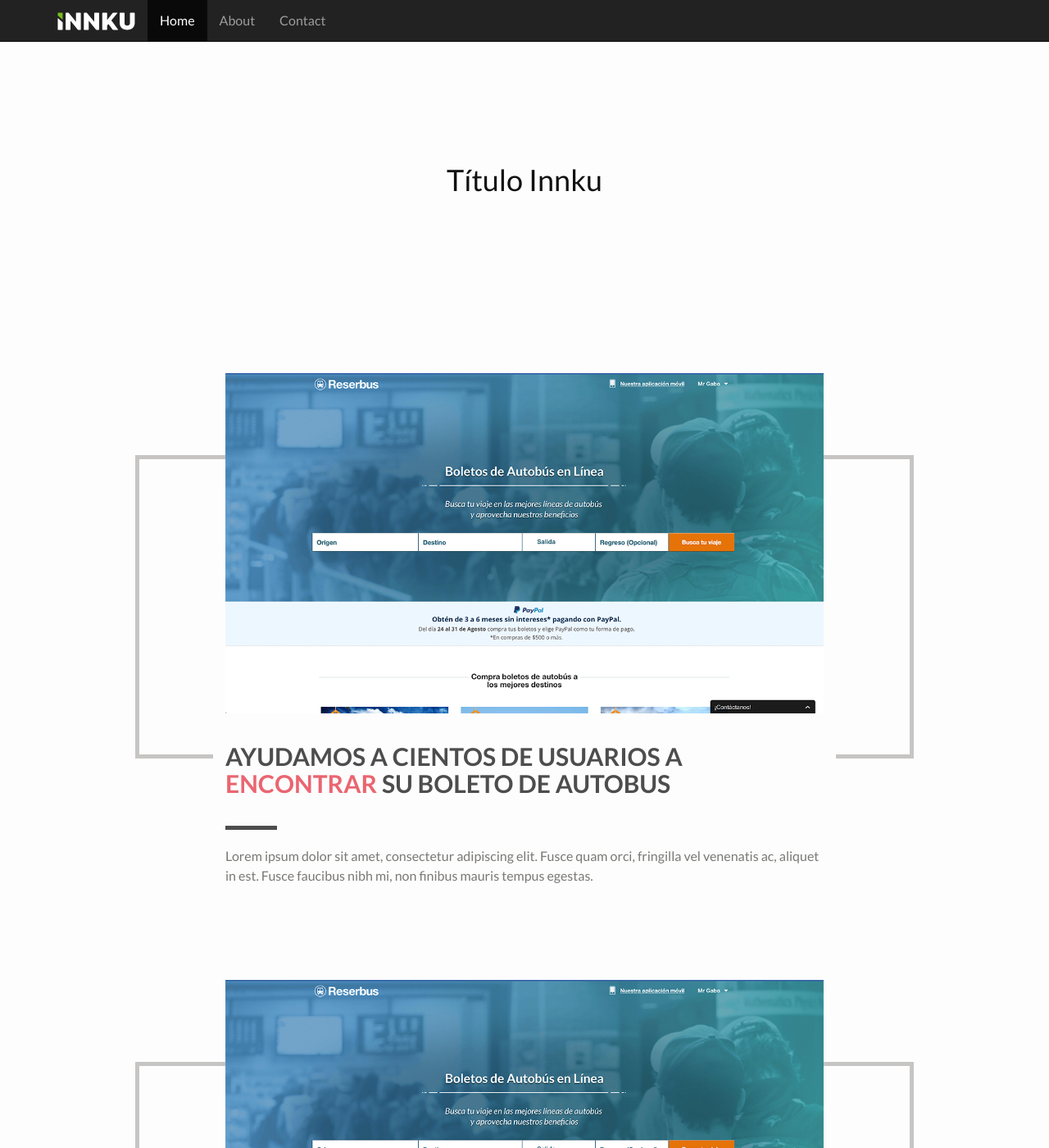
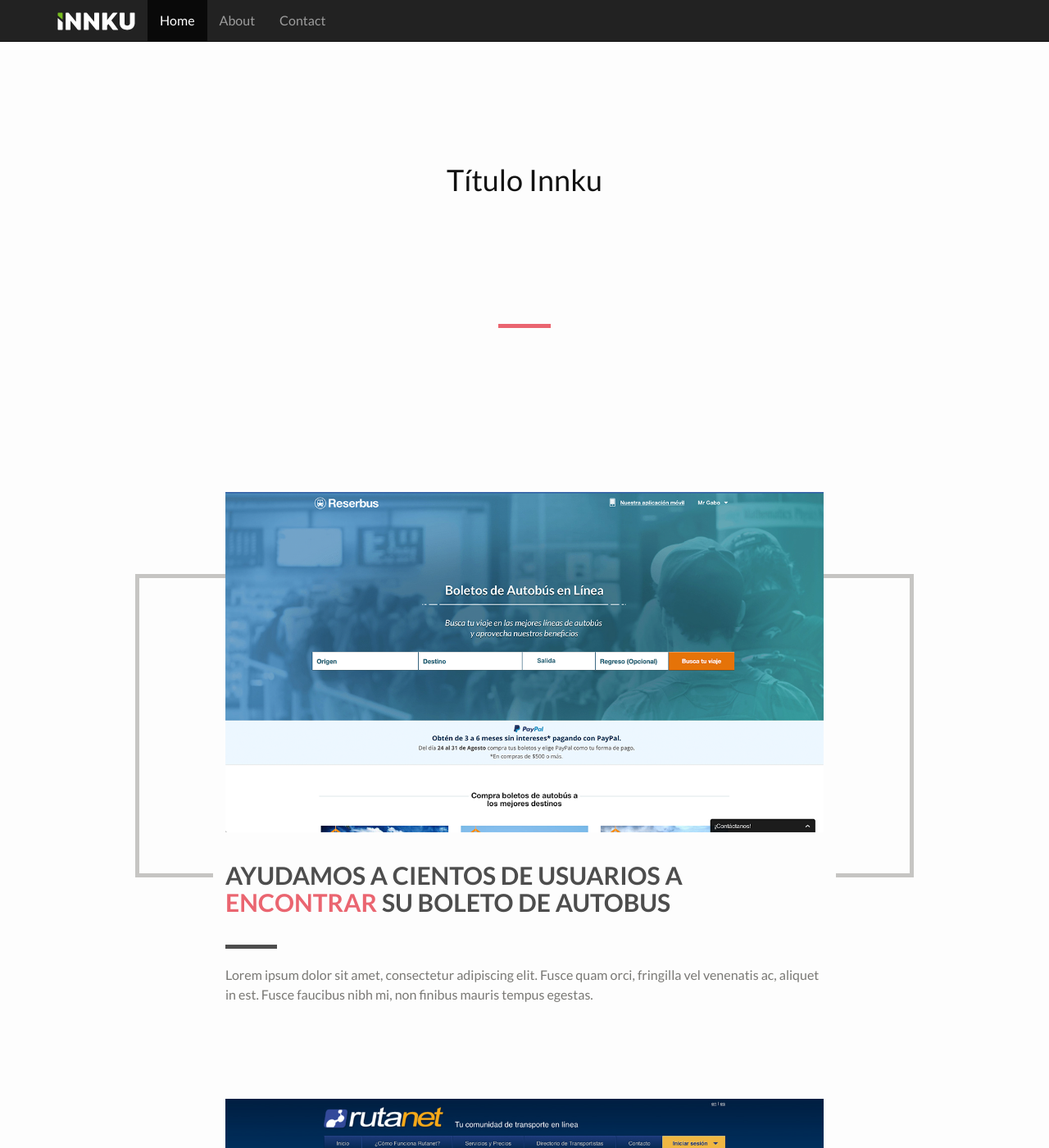
Before and after one commit to innku/innku-2018, a Jekyll site: the page built from index.html, in a window 1280 px wide and 1400 px high. Shown: the whole window at 82% size. Built offline with Jekyll 4.4.1, drawn with Linux system fonts in a browser that asks for light colours; some of the changed text lies outside the part shown.

Commit message:
Responsive layout

```diff
--- a/_includes/footer.html
+++ b/_includes/footer.html
@@ -1,17 +1,18 @@
 <footer>
   <div class="row">
-    <div class="col-lg-offset-1 col-lg-10">
+    <div class="col-lg-offset-1 col-lg-10 col-md-offset-1 col-md-10">
       <h3>Contáctanos</h3>
     </div>
   </div>
   <div class="row">
-    <div class="col-lg-offset-1 col-lg-10">
+    <div class="col-lg-offset-1 col-lg-10 col-md-offset-1 col-md-10">
       <div class="row">
-        <div class="col-lg-4">
+        <div class="col-lg-4 col-md-4">
           <p class="footer-icon"><img src="img/mail.png"><span>info@innku.com</span></p>
           <p class="footer-icon"><img src="img/phone.png"><span>+52 (81) 2092 0548</span></p>
         </div>
-        <div class="col-lg-4">
+
+        <div class="col-lg-4 col-md-4 footer-sm">
           <p class="footer-icon-extra"><img src="img/map.png"></p>
           <p class="footer-icon"><span><strong>Monterrey, Nuevo León</strong><br />
             Juan Ignacio Ramón 801.<br />
@@ -20,7 +21,8 @@
             Col. Centro Monterrey, CP 64000.</span>
           </p>
         </div>
-        <div class="col-lg-4">
+
+        <div class="col-lg-4 col-md-4 footer-sm-extra-margin">
           <p><strong>México, D.F.</strong><br />
             Insurgentes Sur 318<br />
             Col. Roma Norte, CP 06700.
--- a/_includes/head.html
+++ b/_includes/head.html
@@ -6,6 +6,8 @@
   <title>{% if page.title %}{{ page.title }}{% else %}{{ site.title }}{% endif %}</title>
   <meta name="description" content="{% if page.excerpt %}{{ page.excerpt | strip_html | strip_newlines | truncate: 160 }}{% else %}{{ site.description }}{% endif %}">
 
+  <link rel="shortcut icon" href="/imgs/favicon.ico" type="image/x-icon">
+
   <link rel="stylesheet" href="{{ "/css/main.css" | prepend: site.baseurl }}">
   <link rel="canonical" href="{{ page.url | replace:'index.html','' | prepend: site.baseurl | prepend: site.url }}">
   <link rel="alternate" type="application/rss+xml" title="{{ site.title }}" href="{{ "/feed.xml" | prepend: site.baseurl | prepend: site.url }}">
--- a/css/main.scss
+++ b/css/main.scss
@@ -42,13 +42,12 @@
 //         padding-left: $spacing-unit / 2;
 //     }
 // }
+
 @mixin media-query($device) {
     @media screen and (max-width: $device) {
         @content;
     }
 }
-
-
 
 // Import partials from `sass_dir` (defaults to `_sass`)
 @import
@@ -64,34 +63,14 @@
   width: 125px;
 }
 
-.footer-icon {
-  img {
-    width: 32px;
-    margin-right: 5px;
-  }
-
-  span {
-    margin-top: 4px;
-    position: absolute;
-  }
+.innku-title {
+  margin: 20rem 0;
+  text-align: center;
 }
 
-.footer-icon-extra {
-  display: block;
-  float: left;
-  margin-right: 5px;
-  padding-bottom: 70px;
-  width: 32px;
-
-  img {
-    width: 32px;
-    margin-right: 5px;
-  }
-}
-
-.innku-title {
-  margin: 20rem;
-  text-align: center;
+.innku-title-divisor {
+  border-top: 5px solid $red;
+  margin-top: 14rem;
 }
 
 .innku-project {
@@ -103,6 +82,22 @@
     height: 37rem;
     margin-top: 10rem;
     position: absolute;
+
+    @media screen and (max-width: 1200px) {
+      height: 29.4rem;
+    }
+
+    @media screen and (max-width: 992px) {
+      height: 21rem;
+    }
+
+    @media screen and (max-width: 768px) {
+      height: 21rem;
+    }
+
+    @media screen and (max-width: 750px) {
+      border: none;
+    }
   }
 
   .innku-project-title {
@@ -135,10 +130,6 @@
 
 }
 
-.left-project {
-
-}
-
 footer {
   margin: 10rem 0;
 
@@ -150,4 +141,41 @@
   p {
     color: $dark-grey;
   }
+
+  .footer-icon {
+    img {
+      width: 32px;
+      margin-right: 5px;
+    }
+
+    span {
+      margin-top: 4px;
+      position: absolute;
+    }
+  }
+
+  .footer-icon-extra {
+    display: block;
+    float: left;
+    margin-right: 5px;
+    padding-bottom: 70px;
+    width: 32px;
+
+    img {
+      width: 32px;
+      margin-right: 5px;
+    }
+  }
+
+  .footer-sm {
+    @media screen and (max-width: 750px) {
+      height: 24vh;
+    }
+  }
+
+  .footer-sm-extra-margin {
+    @media screen and (max-width: 750px) {
+      margin-left: 37px;
+    }
+  }
 }
--- a/index.html
+++ b/index.html
@@ -3,15 +3,21 @@
 ---
 
 <div class="row innku-title">
-  <div class="large-12">
+  <div class="col-lg-12">
     <h1>Título Innku</h1>
+  </div>
+  <div class="col-lg-offset-5 col-lg-2 col-md-offset-5 col-md-2 col-sm-offset-5 col-sm-2 col-xs-offset-4 col-xs-4">
+    <div class="row">
+      <div class="col-lg-offset-4 col-lg-4 col-md-offset-4 col-md-4 col-sm-offset-4 col-sm-4 col-xs-offset-4 col-xs-4 innku-title-divisor">
+      </div>
+    </div>
   </div>
 </div>
 
 <div class="row innku-project">
-  <div class="col-lg-offset-1 col-lg-10 innku-project-frame">
+  <div class="col-lg-offset-1 col-lg-10 col-md-offset-1 col-md-10 col-sm-offset-1 col-sm-10 innku-project-frame">
   </div>
-  <div class="col-lg-offset-2 col-lg-8">
+  <div class="col-lg-offset-2 col-lg-8 col-md-offset-2 col-md-8 col-sm-offset-2 col-sm-8">
     <img src="img/reserbus.png" />
     <div class="row">
       <div class="col-lg-12 innku-project-title">
@@ -19,18 +25,81 @@
       </div>
     </div>
     <div class="row">
-      <div class="col-lg-1 innku-project-divisor">
+      <div class="col-lg-1 col-md-1 col-sm-1 col-xs-1 innku-project-divisor">
       </div>
     </div>
     <p>Lorem ipsum dolor sit amet, consectetur adipiscing elit. Fusce quam orci, fringilla vel venenatis ac, aliquet in est. Fusce faucibus nibh mi, non finibus mauris tempus egestas.</p>
   </div>
 </div>
 
-<div class="row innku-project">
-  <div class="col-lg-offset-1 col-lg-10 innku-project-frame">
+<div class="row innku-project right-project">
+  <div class="col-lg-offset-1 col-lg-10 col-md-offset-1 col-md-10 innku-project-frame">
   </div>
-  <div class="col-lg-offset-2 col-lg-8">
-    <img src="img/reserbus.png" />
-    <h2>Ayudamos a cientos de usuarios a <span>encontrar</span> su boleto de autobus</h2>
+  <div class="col-lg-offset-2 col-lg-8 col-md-offset-2 col-md-8">
+    <img src="img/Rutanet.jpg" />
+    <div class="row">
+      <div class="col-lg-12 innku-project-title">
+        <h2>Ayudamos a cientos de usuarios a <span>encontrar</span> su boleto de autobus</h2>
+      </div>
+    </div>
+    <div class="row">
+      <div class="col-lg-1 col-md-1 col-sm-1 col-xs-1 innku-project-divisor">
+      </div>
+    </div>
+    <p>Lorem ipsum dolor sit amet, consectetur adipiscing elit. Fusce quam orci, fringilla vel venenatis ac, aliquet in est. Fusce faucibus nibh mi, non finibus mauris tempus egestas.</p>
   </div>
 </div>
+
+<div class="row innku-project right-project">
+  <div class="col-lg-offset-1 col-lg-10 col-md-offset-1 col-md-10 innku-project-frame">
+  </div>
+  <div class="col-lg-offset-2 col-lg-8 col-md-offset-2 col-md-8">
+    <img src="img/DDr.jpg" />
+    <div class="row">
+      <div class="col-lg-12 innku-project-title">
+        <h2>Ayudamos a cientos de usuarios a <span>encontrar</span> su boleto de autobus</h2>
+      </div>
+    </div>
+    <div class="row">
+      <div class="col-lg-1 col-md-1 col-sm-1 col-xs-1 innku-project-divisor">
+      </div>
+    </div>
+    <p>Lorem ipsum dolor sit amet, consectetur adipiscing elit. Fusce quam orci, fringilla vel venenatis ac, aliquet in est. Fusce faucibus nibh mi, non finibus mauris tempus egestas.</p>
+  </div>
+</div>
+
+<div class="row innku-project right-project">
+  <div class="col-lg-offset-1 col-lg-10 col-md-offset-1 col-md-10 innku-project-frame">
+  </div>
+  <div class="col-lg-offset-2 col-lg-8 col-md-offset-2 col-md-8">
+    <img src="img/aventones.png" />
+    <div class="row">
+      <div class="col-lg-12 innku-project-title">
+        <h2>Ayudamos a cientos de usuarios a <span>encontrar</span> su boleto de autobus</h2>
+      </div>
+    </div>
+    <div class="row">
+      <div class="col-lg-1 col-md-1 col-sm-1 col-xs-1 innku-project-divisor">
+      </div>
+    </div>
+    <p>Lorem ipsum dolor sit amet, consectetur adipiscing elit. Fusce quam orci, fringilla vel venenatis ac, aliquet in est. Fusce faucibus nibh mi, non finibus mauris tempus egestas.</p>
+  </div>
+</div>
+
+<div class="row innku-project right-project">
+  <div class="col-lg-offset-1 col-lg-10 col-md-offset-1 col-md-10 innku-project-frame">
+  </div>
+  <div class="col-lg-offset-2 col-lg-8 col-md-offset-2 col-md-8">
+    <img src="img/rides.png" />
+    <div class="row">
+      <div class="col-lg-12 innku-project-title">
+        <h2>Ayudamos a cientos de usuarios a <span>encontrar</span> su boleto de autobus</h2>
+      </div>
+    </div>
+    <div class="row">
+      <div class="col-lg-1 col-md-1 col-sm-1 col-xs-1 innku-project-divisor">
+      </div>
+    </div>
+    <p>Lorem ipsum dolor sit amet, consectetur adipiscing elit. Fusce quam orci, fringilla vel venenatis ac, aliquet in est. Fusce faucibus nibh mi, non finibus mauris tempus egestas.</p>
+  </div>
+</div>
```
Also changed, not shown: img/DDr.jpg (added), img/Rutanet.jpg (added), img/aventones.png (added), img/favicon.ico (added), img/rides.png (added), 4 other files.
